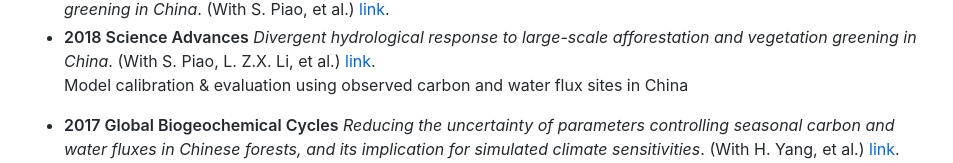
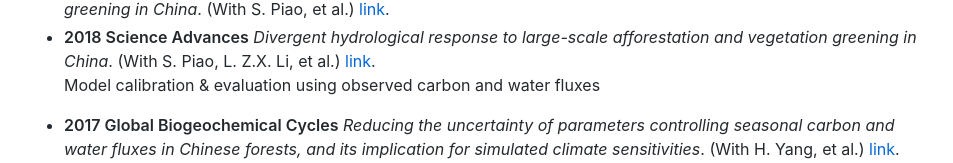
Before and after one commit to YueLi92/YueLi.com, a plain HTML site: page index.html in a window 1280 px wide. Shown: the part 1168-1331 px from the top of the page, without its empty margins (163-1116 px from the left). Drawn offline with Linux system fonts and the light colour scheme.

Commit message:
Update index.html

```diff
--- a/index.html
+++ b/index.html
@@ -33,7 +33,7 @@
         <p>Temperature teleconnection & hydrological divergence</p>
         <li><strong>2019 National Science Review</strong> <em>Local and teleconnected temperature effects of afforestation and vegetation greening in China</em>. (With S. Piao, et al.) <a href="https://academic.oup.com/nsr/advance-article/doi/10.1093/nsr/nwz132/5567451?searchresult=1">link</a>.</li>
         <li><strong>2018 Science Advances</strong> <em>Divergent hydrological response to large-scale afforestation and vegetation greening in China</em>. (With S. Piao, L. Z.X. Li, et al.) <a href="https://advances.sciencemag.org/content/4/5/eaar4182">link</a>.</li>
-        <p>Model calibration & evaluation using observed carbon and water flux sites in China</p>
+        <p>Model calibration & evaluation using observed carbon and water fluxes</p>
         <li><strong>2017 Global Biogeochemical Cycles</strong> <em>Reducing the uncertainty of parameters controlling seasonal carbon and water fluxes in Chinese forests, and its implication for simulated climate sensitivities</em>. (With H. Yang, et al.) <a href="https://agupubs.onlinelibrary.wiley.com/doi/10.1002/2017GB005714">link</a>.</li>
       </ul>
        <h2>Contact</h2>
```
